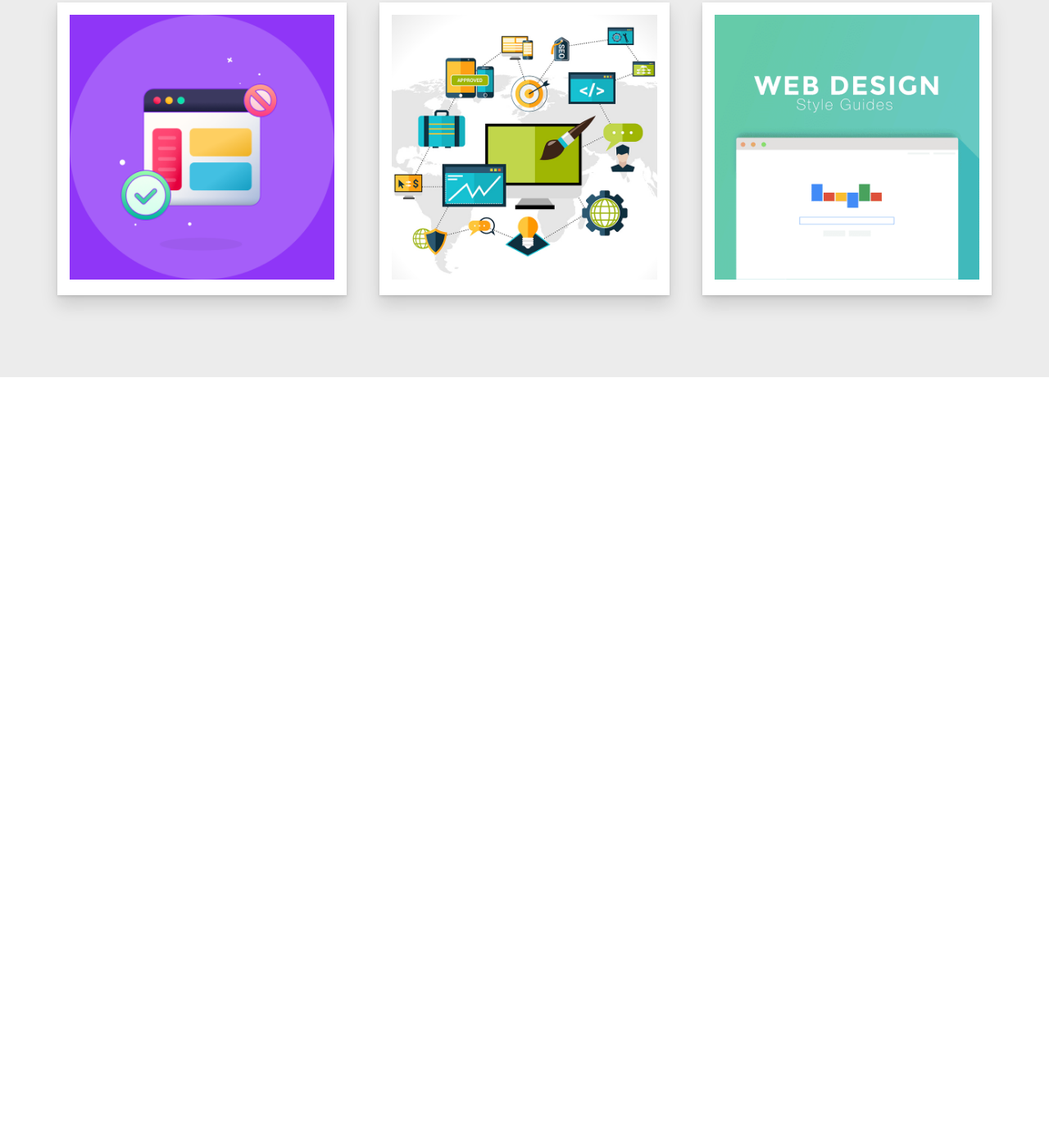
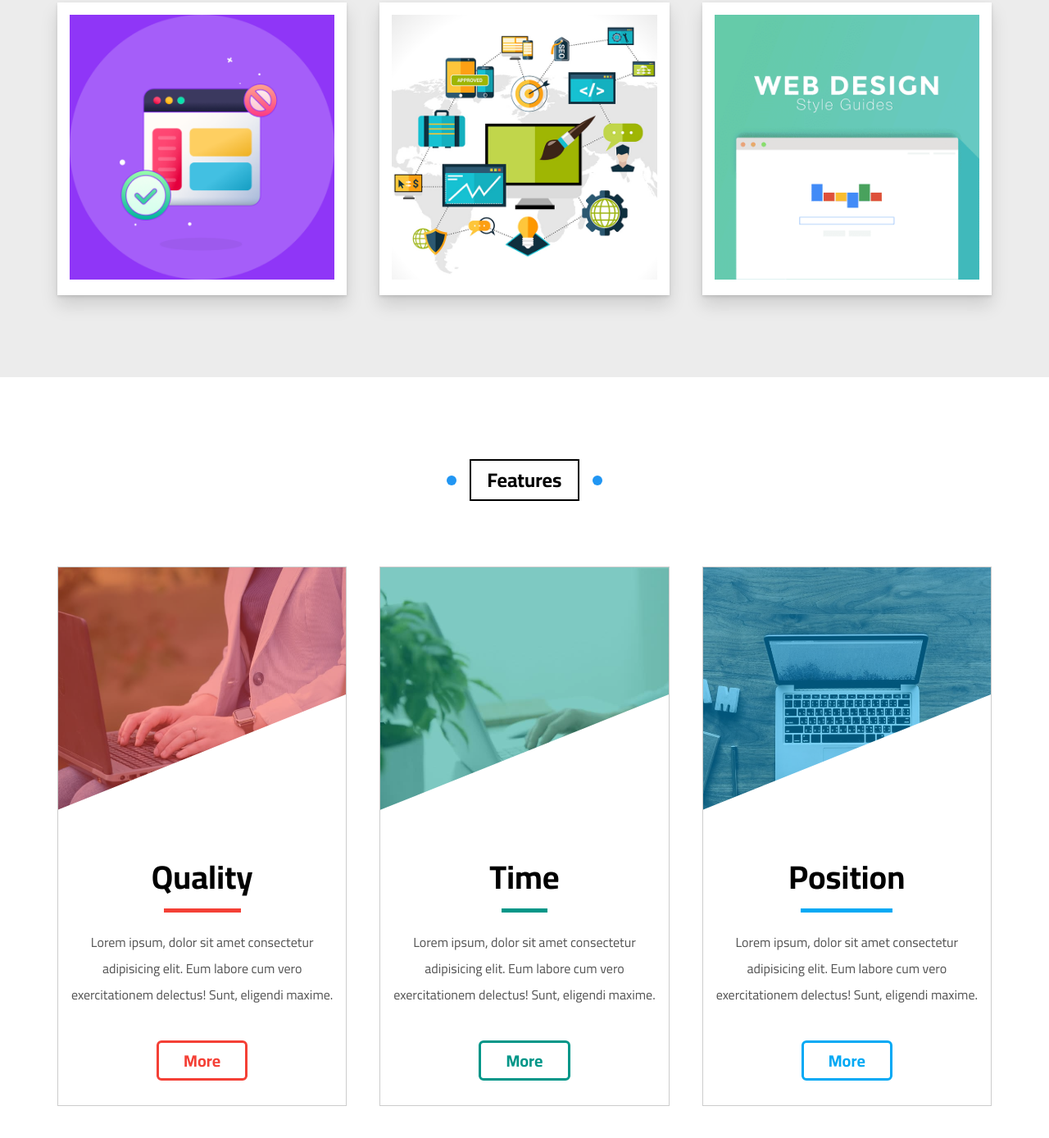
Before and after one commit to zyahya/elzero-template, a plain HTML site: page index.html in a window 1280 px wide. Shown: the part 2536-3924 px from the top of the page at 82% size. Before the commit the page ends 2996 px from the top, so only its background shows below. Drawn offline with Linux system fonts and the light colour scheme.

Commit message:
files edit

```diff
--- a/css/elzero.css
+++ b/css/elzero.css
@@ -414,6 +414,128 @@ a {
 	transform: rotate(5deg) scale(1.1);
 }
 /* End Gallery */
+/* Start Features */
+.features {
+	padding-top: var(--section-padding);
+	padding-bottom: var(--section-padding);
+	position: relative;
+	background-color: white;
+}
+.features .container {
+	display: grid;
+	grid-template-columns: repeat(auto-fill, minmax(300px, 1fr));
+	gap: 40px;
+}
+.features .box {
+	text-align: center;
+	border: 1px solid #CCC;
+}
+.features .box .img-holder {
+	position: relative;
+	overflow: hidden;
+}
+.features .box .img-holder::before {
+	content: "";
+	position: absolute;
+	top: 0;
+	left: 0;
+	width: 100%;
+	height: 100%;
+}
+.features .box .img-holder::after {
+	content: "";
+	position: absolute;
+	bottom: 0;
+	right: 0;
+	border-style: solid;
+	border-width: 0px 0px 200px 500px;
+	border-color: transparent transparent white transparent;
+	transition: var(--main-transition);
+}
+.features .box:hover .img-holder::after {
+	border-width: 0px 352px 170px 500px;;
+}
+.features .box .img-holder img {
+	max-width: 100%;
+}
+.features .box h2 {
+	position: relative;
+	font-size: 40px;
+	margin: auto;
+	width: fit-content;
+}
+.features .box h2::before {
+	content: "";
+	position: absolute;
+	bottom: -20px;
+	left: 15px;
+	height: 5px;
+	width: calc(100% - 30px);
+	background-color: red;
+}
+.features .box p {
+	line-height: 2;
+	margin: 30px 0;
+	padding: 10px;
+	color: #555;
+}
+.features .box a {
+	display: block;
+	border: 3px solid transparent;
+	width: fit-content;
+	margin: 0 auto 30px;
+	font-size: 20px;
+	padding: 10px 30px;
+	font-weight: bold;
+	border-radius: 6px;
+	transition: var(--main-transition);
+}
+.features .quality .img-holder::before {
+	background-color: rgb(244 64 54 / 50%);
+}
+.features .quality h2::before {
+	background-color: #f44036;
+}
+.features .quality a {
+	color: #f44036;
+	border-color: #f44036;
+	background: linear-gradient(to right, #f44036 50%, white 50%);
+	background-size: 200% 100%;
+	background-position: right bottom;
+}
+
+.features .time .img-holder::before {
+	background-color: rgb(0 150 136 / 50%);
+}
+.features .time h2::before {
+	background-color: #009688;
+}
+.features .time a {
+	color: #009688;
+	border-color: #009688;
+	background: linear-gradient(to right, #009688 50%, white 50%);
+	background-size: 200% 100%;
+	background-position: right bottom;
+}
+
+.features .position .img-holder::before {
+	background-color: rgb(3 169 244 / 50%);
+}
+.features .position h2::before {
+	background-color: #03a9f4;
+}
+.features .position a {
+	color: #03a9f4;
+	border-color: #03a9f4;
+	background: linear-gradient(to right, #03a9f4 50%, white 50%);
+	background-size: 200% 100%;
+	background-position: right bottom;
+}
+.features .box:hover a {
+	background-position: left bottom;
+	color: white;
+}
+/* End Features */
 /*start animation*/
 @keyframes up-and-down {
 	0%, 100% {
--- a/index.html
+++ b/index.html
@@ -223,5 +223,36 @@
 			</div>
 		</div>
 		<!-- End Gallery -->
+		<!-- Start Features -->
+		<div class="features" id="features">
+			<h2 class="main-title">Features</h2>
+			<div class="container">
+				<div class="box quality">
+					<div class="img-holder">
+						<img src="imgs/features-01.jpg" alt="img">
+					</div>
+					<h2>Quality</h2>
+					<p>Lorem ipsum, dolor sit amet consectetur adipisicing elit. Eum labore cum vero exercitationem delectus! Sunt, eligendi maxime.</p>
+					<a href="#">More</a>
+				</div>
+				<div class="box time">
+					<div class="img-holder">
+						<img src="imgs/features-02.jpg" alt="img">
+					</div>
+					<h2>Time</h2>
+					<p>Lorem ipsum, dolor sit amet consectetur adipisicing elit. Eum labore cum vero exercitationem delectus! Sunt, eligendi maxime.</p>
+					<a href="#">More</a>
+				</div>
+				<div class="box position">
+					<div class="img-holder">
+						<img src="imgs/features-03.jpg" alt="img">
+					</div>
+					<h2>Position</h2>
+					<p>Lorem ipsum, dolor sit amet consectetur adipisicing elit. Eum labore cum vero exercitationem delectus! Sunt, eligendi maxime.</p>
+					<a href="#">More</a>
+				</div>
+			</div>
+		</div>
+		<!-- End Features -->
 	</body>
 </html>
```
